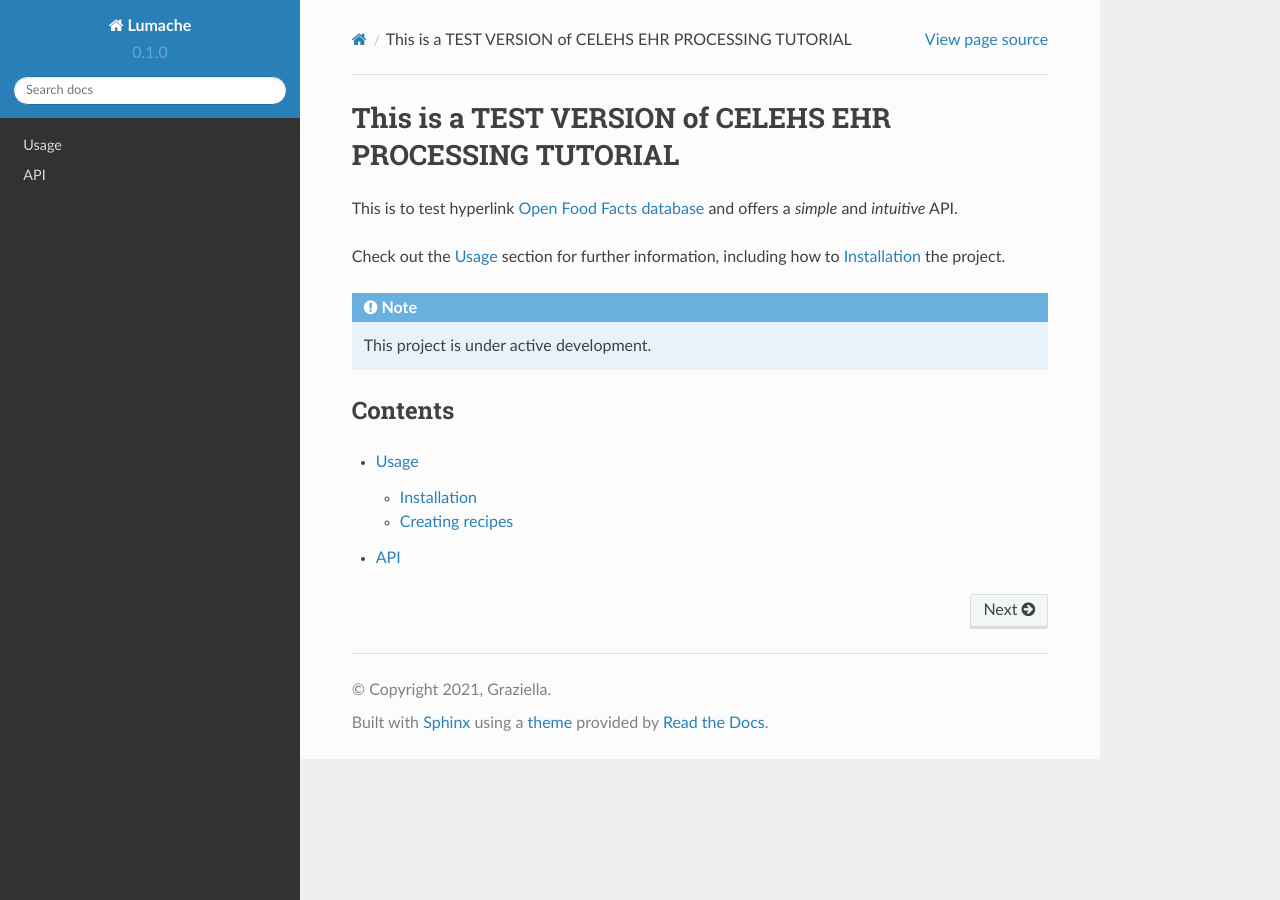
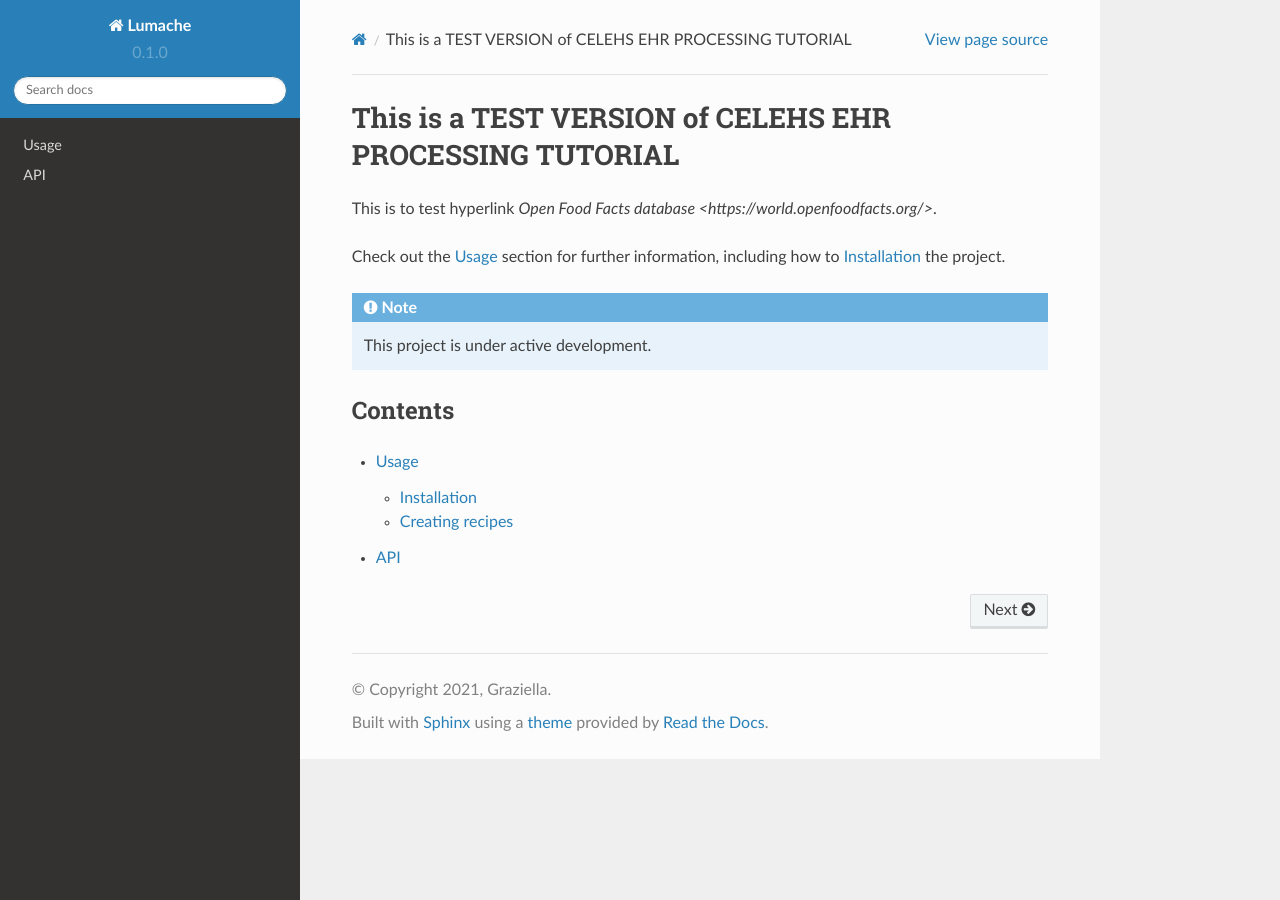
Before and after one commit to gigglypear/ehr_protocol_tutorial_test, a Sphinx documentation site: the page built from docs/source/index.rst, in a window 1280 px wide. Built offline with Sphinx 7.4.7 and the Read the Docs theme 2.0.0, drawn with Linux system fonts in a browser that asks for light colours.

Commit message:
Update index.rst

```diff
--- a/docs/source/index.rst
+++ b/docs/source/index.rst
@@ -1,8 +1,7 @@
 This is a TEST VERSION of CELEHS EHR PROCESSING TUTORIAL
 ========================================================
 
-This is to test hyperlink `Open Food Facts database <https://world.openfoodfacts.org/>`_
-and offers a *simple* and *intuitive* API.
+This is to test hyperlink `Open Food Facts database <https://world.openfoodfacts.org/>`.
 
 Check out the :doc:`usage` section for further information, including
 how to :ref:`installation` the project.
```
